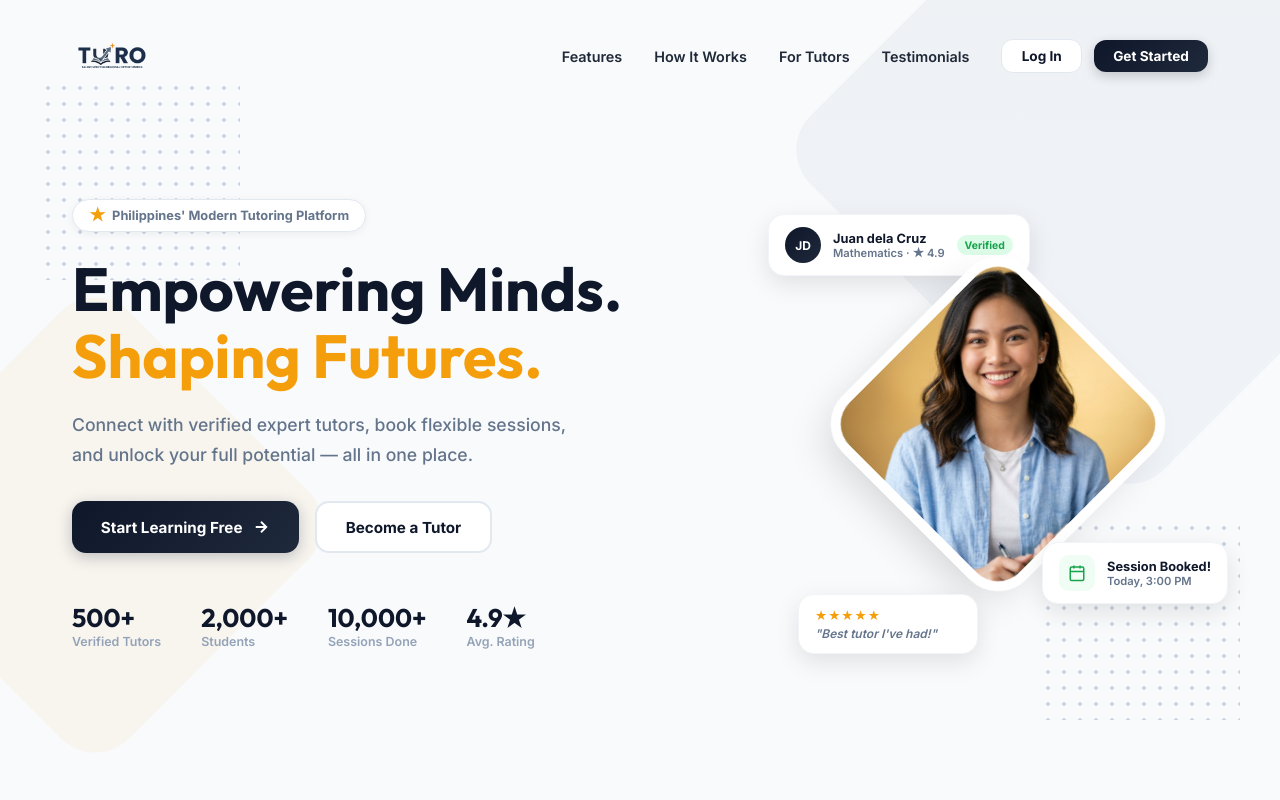
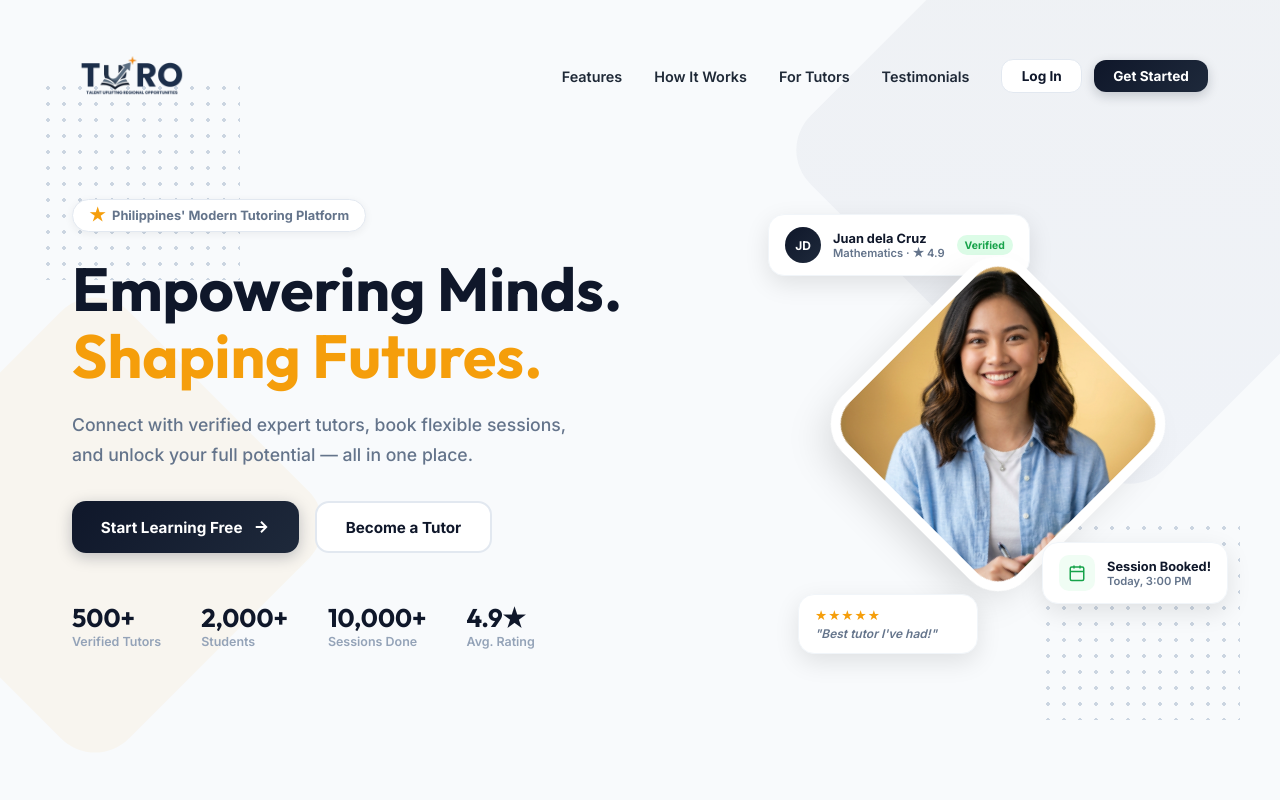
Before and after one commit to bryyyyz/TURO_APP, a Vue app in the folder frontend/: page / in a window 1280 px wide. Shown: the top 800 px of the page. Built offline with nearby package versions, Linux system fonts and the light colour scheme.

Commit message:
style: increase navbar logo size to 120px

```diff
--- a/frontend/src/views/LandingPage.vue
+++ b/frontend/src/views/LandingPage.vue
@@ -440,7 +440,7 @@ const testimonials = [
   align-items: center;
   gap: 2rem;
 }
-.nav-logo { height: 80px; width: auto; }
+.nav-logo { height: 120px; width: auto; }
 .nav-links {
   display: flex;
   gap: 2rem;
```
